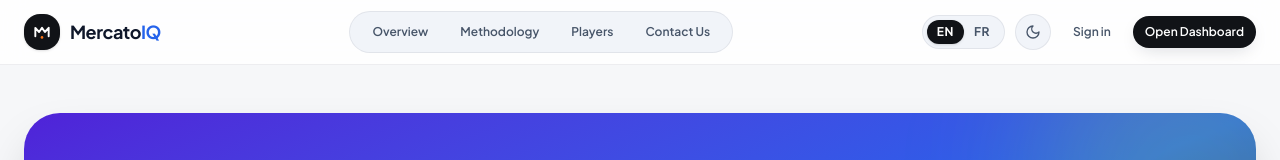
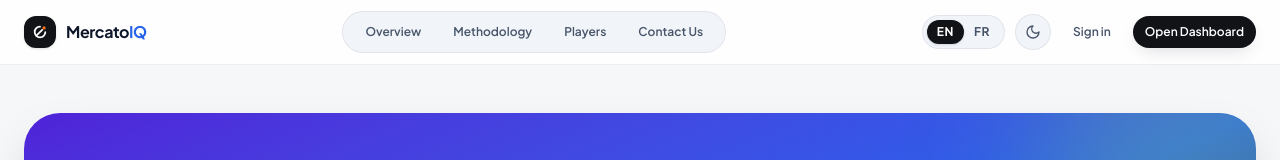
Before and after one commit to 420-514-MV-Collecte-MercatoIQ/MercatoIQ-frontend, a React (Vite) app: page / in a window 1280 px wide. Shown: the top 160 px of the page. Built offline with nearby package versions, Linux system fonts and the light colour scheme; no server answers; a web font is replaced by a local one.

Commit message:
feat(brand): add custom minimal SVG favicon and simplify MercatoIQ logo

```diff
--- a/index.html
+++ b/index.html
@@ -3,6 +3,8 @@
   <head>
     <meta charset="UTF-8" />
     <meta name="viewport" content="width=device-width, initial-scale=1.0" />
+    <meta name="theme-color" content="#0f1115" />
+    <link rel="icon" type="image/svg+xml" href="/favicon.svg" />
     <title>MercatoIQ — European Football Financial &amp; Performance Intelligence</title>
     <link rel="preconnect" href="https://fonts.googleapis.com" />
     <link rel="preconnect" href="https://fonts.gstatic.com" crossorigin />
--- a/src/shared/components/layout/BrandLogo.tsx
+++ b/src/shared/components/layout/BrandLogo.tsx
@@ -12,20 +12,25 @@ export function BrandLogo({
 }) {
   return (
     <Link to={to} className={cn('inline-flex items-center gap-2.5 group', className)}>
-      <div className="h-9 w-9 rounded-2xl bg-[var(--bg-pill-active)] text-[var(--text-pill-active)] flex items-center justify-center shadow-sm transition-transform group-hover:scale-105">
-        <svg viewBox="0 0 24 24" className="h-5 w-5" fill="none" aria-hidden="true">
+      <div className="h-8 w-8 rounded-xl bg-[var(--bg-pill-active)] text-[var(--text-pill-active)] flex items-center justify-center shadow-sm transition-transform group-hover:scale-105">
+        <svg viewBox="0 0 32 32" className="h-5 w-5" fill="none" aria-hidden="true">
           <path
-            d="M4 17V7l4.5 5L12 7l3.5 5L20 7v10"
+            d="M16 7.5A8.5 8.5 0 1 0 24.5 16"
             stroke="currentColor"
-            strokeWidth="2.3"
+            strokeWidth="2.8"
             strokeLinecap="round"
-            strokeLinejoin="round"
           />
-          <circle cx="12" cy="18.5" r="1.6" fill="var(--accent-secondary)" />
+          <path
+            d="M11 21L19.5 12.5"
+            stroke="currentColor"
+            strokeWidth="2.8"
+            strokeLinecap="round"
+          />
+          <circle cx="22.5" cy="9.5" r="2.6" fill="var(--accent-secondary)" />
         </svg>
       </div>
       {!compact && (
-        <span className="font-bold text-lg tracking-tight text-[var(--text-primary)]">
+        <span className="font-bold text-base tracking-tight text-[var(--text-primary)]">
           Mercato<span className="text-[var(--accent-primary)]">IQ</span>
         </span>
       )}
```
Also changed, not shown: public/favicon.svg (added).
